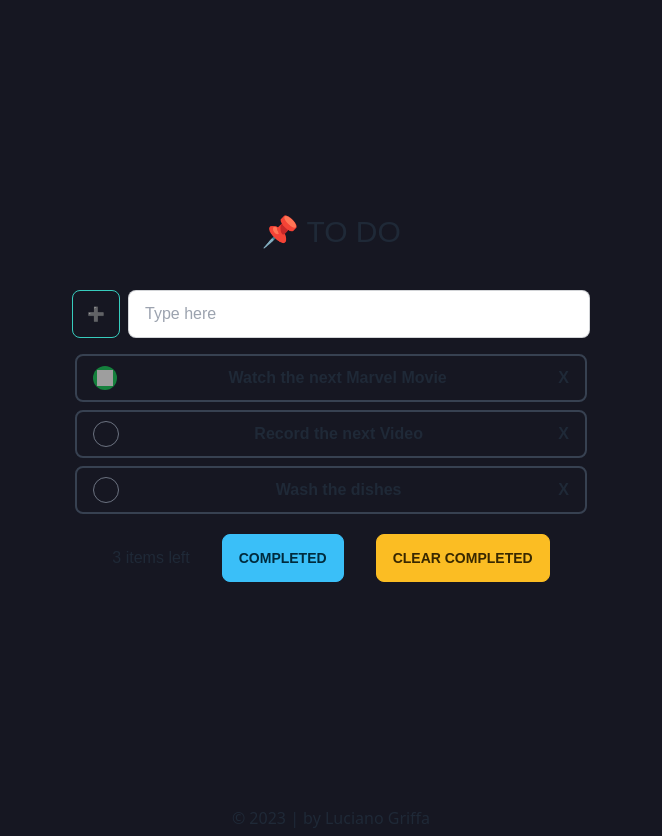
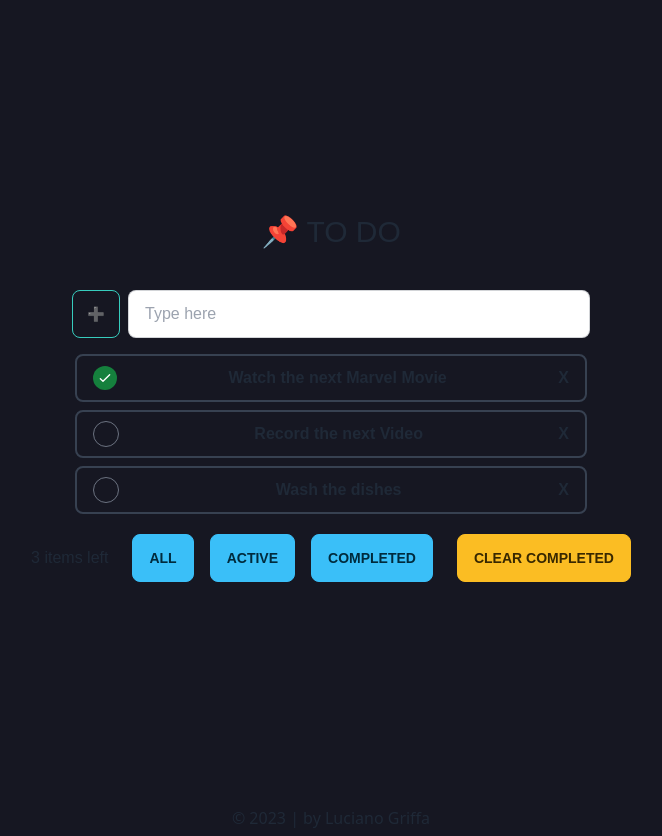
Before and after one commit to lucianogriffa/Web-ToDo-ReactJs, a React (Create React App) app: page / in a window 1280 px wide. Both pictures are taken after a click on the element 415 px from the left and 378 px from the top of the page. Shown: the whole page, without its empty margins (309-971 px from the left). Built offline with nearby package versions, Linux system fonts and the light colour scheme; grey boxes are pictures that could not be loaded.

Commit message:
Correcting Errors

```diff
--- /dev/null
+++ b/src/components/ActiveTasks.jsx
@@ -0,0 +1,11 @@
+import React from 'react';
+import { useToDoContext } from '../context/Context';
+const ActiveTasks = () => {
+  const { showActiveTasks } = useToDoContext();
+  return (
+    <div className='mr-2 ml-2'>
+      <button className="btn btn-info" onClick={() => showActiveTasks()}>Active</button>
+    </div>
+  )
+};
+export default ActiveTasks;
--- /dev/null
+++ b/src/components/AllTasks.jsx
@@ -0,0 +1,11 @@
+import React from 'react';
+import { useToDoContext } from '../context/Context';
+const AllTasks = () => {
+  const { showAllTasks } = useToDoContext();
+  return (
+    <div className='mr-2 ml-2'>
+      <button className="btn btn-info" onClick={() => showAllTasks()}>All</button>
+    </div>
+  )
+};
+export default AllTasks;
--- /dev/null
+++ b/src/components/CompletedTasks.jsx
@@ -0,0 +1,11 @@
+import React from 'react';
+import { useToDoContext } from '../context/Context';
+const CompletedTasks = () => {
+  const { showCompletedTasks } = useToDoContext();
+  return (
+    <div className='mr-2 ml-2'>
+      <button className="btn btn-info" onClick={() => showCompletedTasks()}>Completed</button>
+    </div>
+  )
+};
+export default CompletedTasks;
--- a/src/components/TasksStates.jsx
+++ /dev/null
@@ -1,11 +0,0 @@
-import React from 'react';
-import { useToDoContext } from '../context/Context';
-const TasksStates = () => {
-  const { cleanTask } = useToDoContext();
-  return (
-    <div className='m-4'>
-      <button className="btn btn-info" onClick={cleanTask}>Completed</button>
-    </div>
-  )
-};
-export default TasksStates;
--- a/src/containers/Table.jsx
+++ b/src/containers/Table.jsx
@@ -1,7 +1,9 @@
 import { useToDoContext } from "../context/Context";
 import TableItem from "./TableItem";
 import CleanTasksButton from "../components/CleanTasksButton";
-import TasksStates from "../components/TasksStates";
+import AllTasks from "../components/AllTasks";
+import ActiveTasks from "../components/ActiveTasks";
+import CompletedTasks from "../components/CompletedTasks";
 import CountItems from "../components/CountItems";
 const Table = () => {
   const { tasks } = useToDoContext();
@@ -14,7 +16,11 @@ const Table = () => {
       </div>
       <div className="flex flex-raw flex-wrap	justify-center items-center content-center">
         <CountItems/>
-        <TasksStates/>
+        <div className="flex flex-raw flex-wrap	justify-center items-center content-center">
+          <AllTasks/>
+          <ActiveTasks/>
+          <CompletedTasks/>
+        </div>
         <CleanTasksButton/>
       </div>
     </>
--- a/src/containers/TableItem.jsx
+++ b/src/containers/TableItem.jsx
@@ -1,4 +1,5 @@
 import { useToDoContext } from "../context/Context";
+import check from '../assets/icons/check-icon.svg'
 const TableItem = ( { task } ) => {
   const {
     completedTasks,
@@ -11,7 +12,7 @@ const TableItem = ( { task } ) => {
         completed ? (
           <div onClick={() => completedTasks(id)} className="bg-green-700 p-1 rounded-full cursor-pointer">
             <img
-              className="h-4 w-4 " src="/check-icon.svg" alt="Check Icon"
+              className="h-4 w-4 " src={check} alt="Check Icon"
             />
           </div>
         )
@@ -26,4 +27,3 @@ const TableItem = ( { task } ) => {
   )
 }
 export default TableItem;
-// <input type="checkbox" className="checkbox" onClick={handleSetComplete}/>
--- a/src/containers/TaskGlobal.jsx
+++ b/src/containers/TaskGlobal.jsx
@@ -7,7 +7,6 @@ const TaskGlobal = () => {
   const handleAddTodo = (e) => {
     addToTaskList(title);
     setTitle('');
-    console.log(title);
   }
   return (
     <div className="flex justify-center items-center align-middle mt-4 bg-background w-2/4 p-3">
--- a/src/context/Context.jsx
+++ b/src/context/Context.jsx
@@ -61,7 +61,7 @@ const Context = ({ children }) => {
   const showActiveTasks = () => {
     setActiveFilter('active')
   }
-  // Show Completed Tasks
+  // Show All Tasks
   const showCompletedTasks = () => {
     setActiveFilter('completed')
   }
```
Also changed, not shown: src/App.js (+0 -9 lines), src/assets/icons/check-icon.svg (added).
